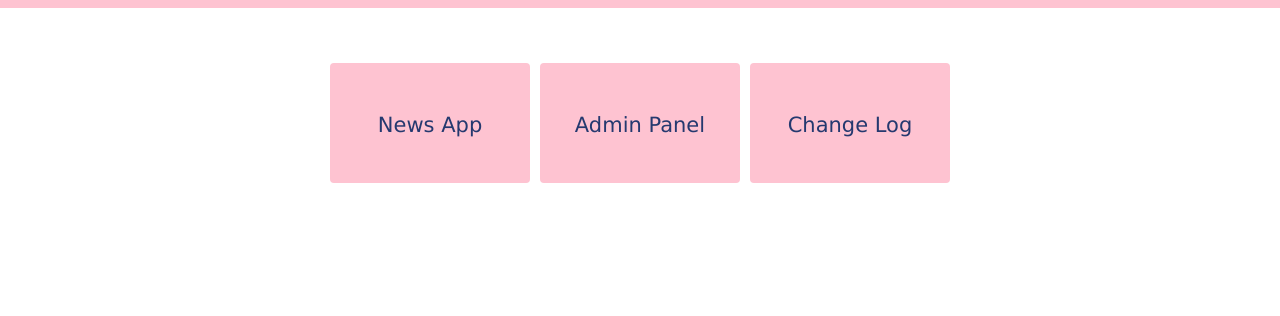
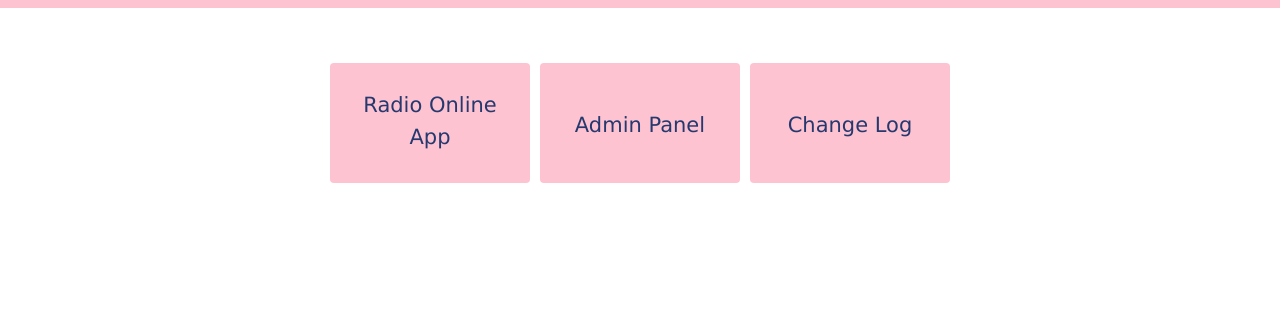
Before and after one commit to wrteamdev/Radio-App-Doc, a plain HTML site: page index.html in a window 1280 px wide. Shown: the part 160-476 px from the top of the page. Drawn offline with nearby package versions, Linux system fonts and the light colour scheme.

Commit message:
Update index.html

```diff
--- a/index.html
+++ b/index.html
@@ -121,7 +121,7 @@
 
     <div class="center">
         <button class="button" style="vertical-align:middle"
-            onclick="location.href = 'flutter-app/index.html';"><span>News App</span></button>
+            onclick="location.href = 'flutter-app/index.html';"><span>Radio Online App</span></button>
 
         <button class="button" style="vertical-align:middle"
             onclick="location.href = 'admin-panel/index.html';"><span>Admin
```
